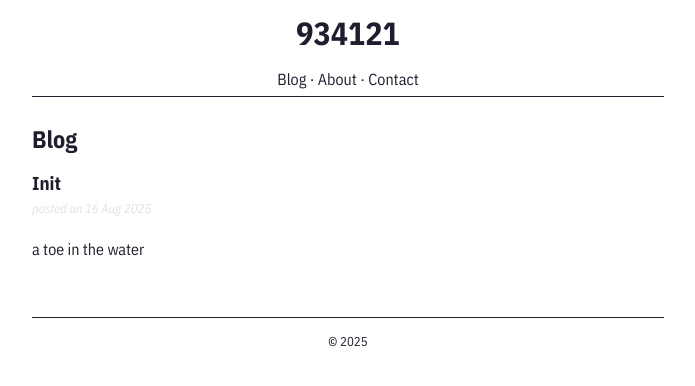
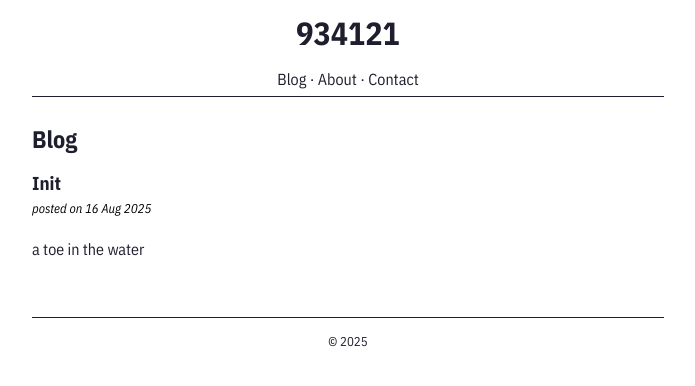
Before and after one commit to e-s-l/e-s-l.github.io, a Jekyll site: the page built from index.md, in a window 1280 px wide. Shown: the top 386 px of the page, without its empty margins (292-987 px from the left). Built offline with Jekyll 4.4.1, drawn with Linux system fonts in a browser that asks for light colours.

Commit message:
fix some stylings

```diff
--- a/assets/css/style.css
+++ b/assets/css/style.css
@@ -112,12 +112,12 @@ header h1 {
 
 #post-short i	{
 	font-size:0.8em;
-	color: var(--background-color);
+	color: var(--highlight-color);
 }
 
 #post i	{
 	font-size:0.9em;
-	color: var(--background-color);
+	color: var(--highlight-color);
 }
 
 #categories a, #categories a:link, #categories a:visited {
```
